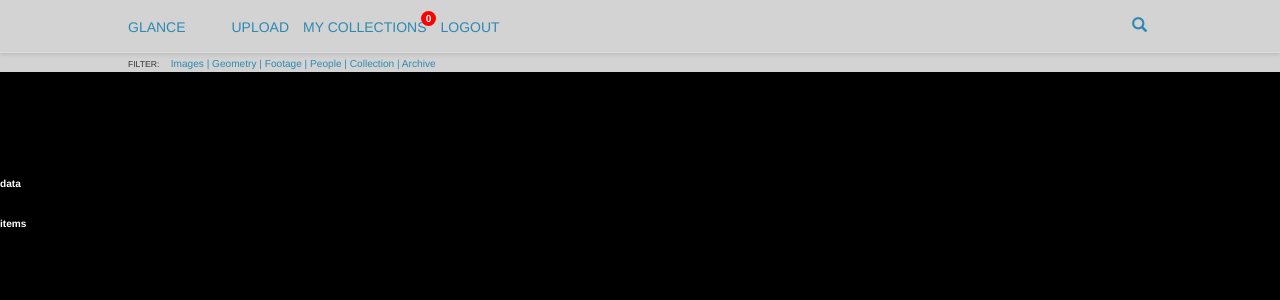
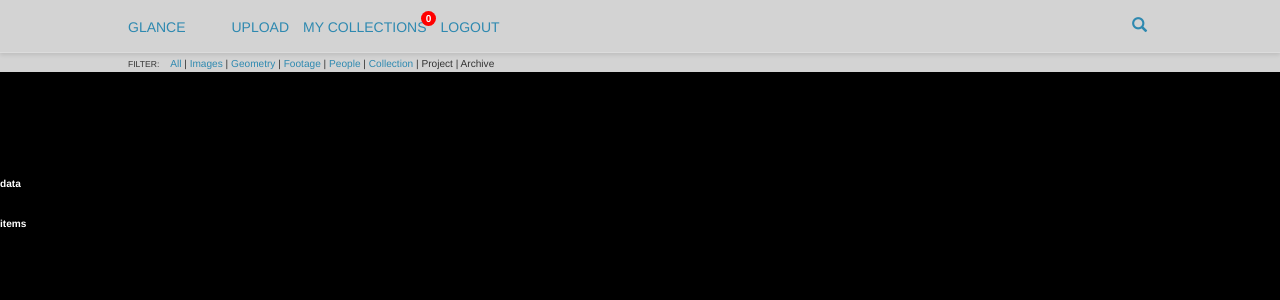
Before and after one commit to edison12a/portal_glance_api, a Flask app: template glance/templates/search.html in a window 1280 px wide. Shown: the top 300 px of the page. Run offline with Flask 2, Linux system fonts and the light colour scheme; the template is opened without the code that fills it, so the values that code supplies are empty; some libraries are stand-ins or nearby versions.

Commit message:
frontend filter search results

```diff
--- a/glance/app.py
+++ b/glance/app.py
@@ -475,6 +475,11 @@ def search():
     search_term = request.args['search']
     search_data['query'] = str(search_term)
 
+    if 'filter' in request.args:
+        search_data['filter'] = request.args['filter']
+    else:
+        search_data['filter'] = 'all'
+
     r = requests.get('{}/query'.format(API), params=search_data)
 
     return render_template('search.html', data=search_data, items=r.json()['result'])
--- a/glance/templates/search.html
+++ b/glance/templates/search.html
@@ -1,9 +1,9 @@
 {% extends "base.html" %}
 {% block content %}
 
-    <div id="searchfilterbox">
-        <small><small><small>FILTER:&emsp;</small> <a href="">Images | Geometry | Footage | People | Collection | Archive</a></small></small>
-    </div>
+<div id="searchfilterbox">
+    <small><small><small>FILTER:&emsp;</small> <a href="/search?search={{data.query}}&filter=all">All</a> | <a href="/search?search={{data.query}}&filter=image">Images</a> | <a href="/search?search={{data.query}}&filter=geometry">Geometry</a> | <a href="/search?search={{data.query}}&filter=footage">Footage</a> | <a href="/search?search={{data.query}}&filter=people">People</a> | <a href="/search?search={{data.query}}&filter=collection">Collection</a> | Project | Archive</small></small>
+</div>
 
 
     <div class="grid">
```
